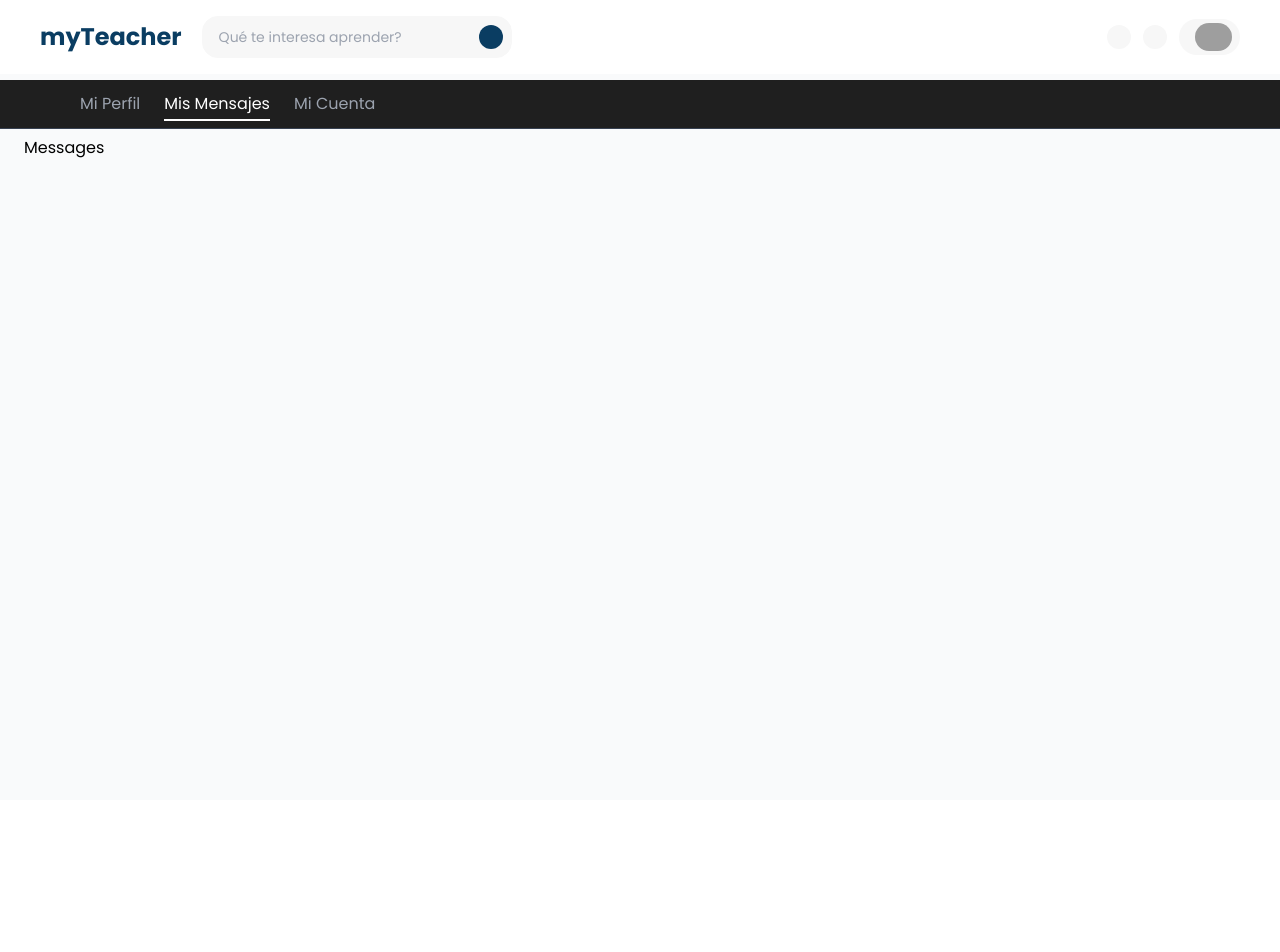
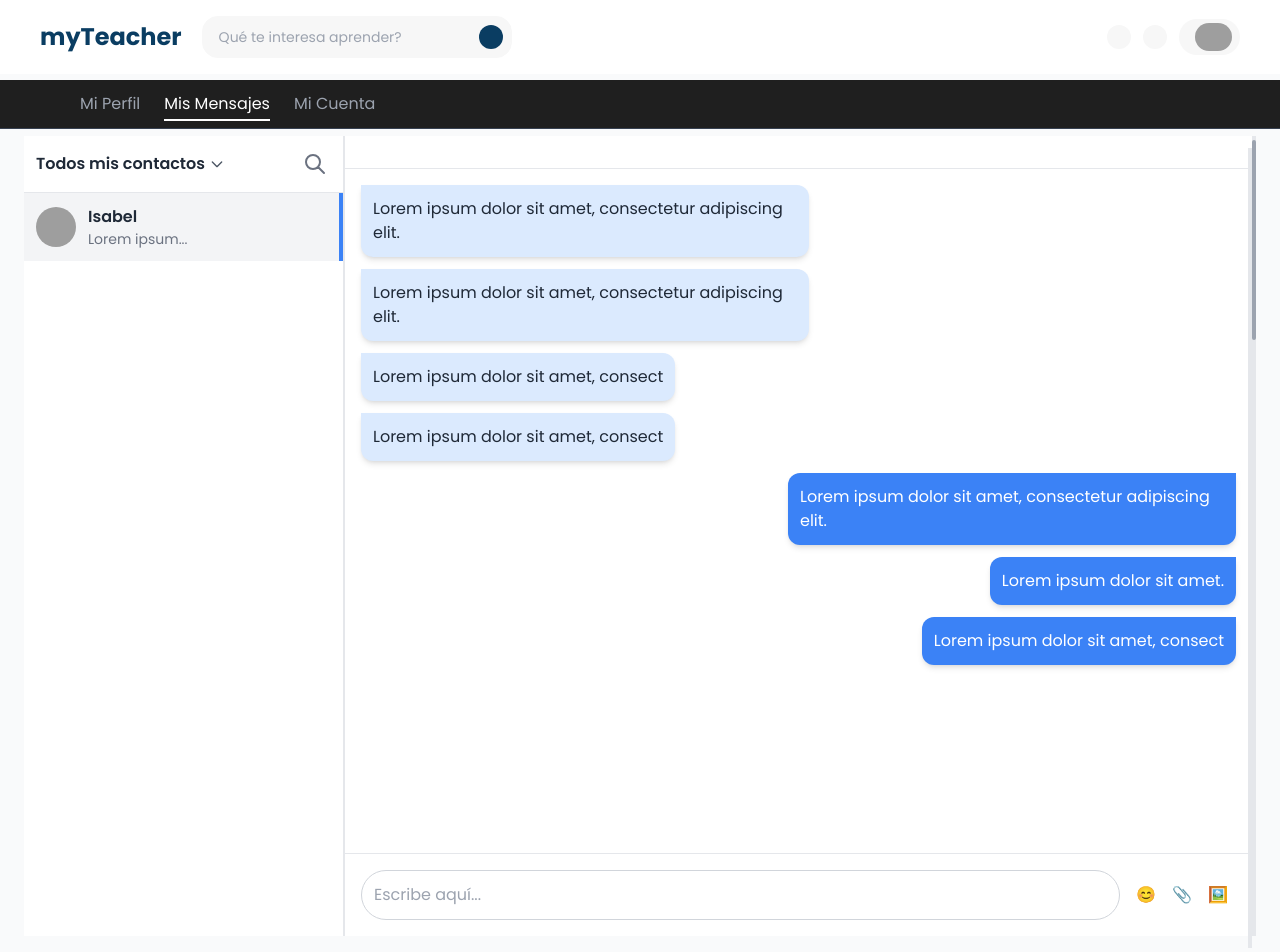
Before and after one commit to soymatta/myTeacher, a React (Vite) app in the folder Frontend/: page /dashboard/mensajes in a window 1280 px wide. Shown: the top 952 px of the page. Before the commit the page ends 800 px from the top, so only its background shows below. Built offline with nearby package versions, Linux system fonts and the light colour scheme; grey boxes are pictures that could not be loaded; some icons are missing.

Commit message:
componentes de mensajes añadidos

```diff
--- /dev/null
+++ b/Frontend/src/components/ContactList.tsx
@@ -0,0 +1,51 @@
+import React from 'react';
+import type { Contact } from '../data/types';
+
+interface ContactListProps {
+  contacts: Contact[];
+  selectedContact: Contact;
+}
+
+const ContactItem: React.FC<{ contact: Contact; isSelected: boolean }> = ({ contact, isSelected }) => (
+  <div
+    className={`flex items-center p-3 cursor-pointer ${
+      isSelected ? 'bg-gray-100 border-r-4 border-blue-500' : 'hover:bg-gray-50'
+    }`}
+  >
+    <img
+      src={contact.avatarUrl}
+      alt={contact.name}
+      className="w-10 h-10 rounded-full object-cover mr-3"
+    />
+    <div className="flex flex-col">
+      <span className="font-semibold text-gray-800">{contact.name}</span>
+      <span className="text-sm text-gray-500">{contact.status}</span>
+    </div>
+  </div>
+);
+
+const ContactList: React.FC<ContactListProps> = ({ contacts, selectedContact }) => {
+  return (
+    <div className="flex flex-col h-full w-full max-w-xs bg-white border-r border-gray-200 flex-shrink-0">
+      <div className="p-3 border-b border-gray-200 flex items-center justify-between">
+        <div className="flex items-center">
+          <span className="font-semibold text-gray-800 mr-1">Todos mis contactos</span>
+          <svg className="w-4 h-4 text-gray-600" fill="none" stroke="currentColor" viewBox="0 0 24 24" xmlns="http://www.w3.org/2000/svg">
+            <path strokeLinecap="round" strokeLinejoin="round" strokeWidth="2" d="M19 9l-7 7-7-7"></path>
+          </svg>
+        </div>
+        <button className="p-1 text-gray-500 hover:text-gray-700">
+          <svg className="w-6 h-6" fill="none" stroke="currentColor" viewBox="0 0 24 24" xmlns="http://www.w3.org/2000/svg">
+            <path strokeLinecap="round" strokeLinejoin="round" strokeWidth="2" d="M21 21l-6-6m2-5a7 7 0 11-14 0 7 7 0 0114 0z"></path>
+          </svg>
+        </button>
+      </div>
+
+      <div className="overflow-y-auto">
+        <ContactItem contact={selectedContact} isSelected={true} />
+      </div>
+    </div>
+  );
+};
+
+export default ContactList;
--- /dev/null
+++ b/Frontend/src/components/MessageArea.tsx
@@ -0,0 +1,62 @@
+import React from 'react';
+import type { Message } from '../data/types';
+
+const Icon = ({ children, className = '' }: { children: React.ReactNode, className?: string }) => (
+  <button className={`p-2 text-gray-500 hover:text-gray-700 ${className}`}>
+    {children}
+  </button>
+);
+
+interface MessageAreaProps {
+  messages: Message[];
+  contactName: string;
+}
+
+const MessageArea: React.FC<MessageAreaProps> = ({ messages, contactName }) => {
+  const renderMessageBubble = (message: Message) => {
+    const isSender = message.isSender;
+
+    const bubbleClasses = isSender
+      ? 'bg-blue-500 text-white rounded-xl rounded-tr-none ml-auto'
+      : 'bg-blue-100 text-gray-800 rounded-xl rounded-tl-none mr-auto';
+
+    const containerClasses = isSender
+      ? 'flex justify-end'
+      : 'flex justify-start';
+
+    return (
+      <div key={message.id} className={`${containerClasses} mb-2`}>
+        <div className={`max-w-xs sm:max-w-sm lg:max-w-md p-3 shadow-md ${bubbleClasses}`}>
+          {message.content}
+        </div>
+      </div>
+    );
+  };
+
+  return (
+    <div className="flex flex-col h-full bg-white border-l border-gray-200">
+      <div className="p-4 border-b border-gray-200 flex-shrink-0">
+      </div>
+
+      <div className="flex-grow p-4 overflow-y-auto space-y-3">
+        {messages.map(renderMessageBubble)}
+        <div className="absolute top-0 right-0 w-1 bg-gray-200 h-full"></div>
+      </div>
+
+      <div className="p-4 border-t border-gray-200 flex-shrink-0">
+        <div className="flex items-center">
+          <input
+            type="text"
+            placeholder="Escribe aquí..."
+            className="flex-grow p-3 border border-gray-300 rounded-full focus:outline-none focus:ring-2 focus:ring-blue-500"
+          />
+          <Icon className="ml-2">😊</Icon>
+          <Icon>📎</Icon>
+          <Icon>🖼️</Icon>
+        </div>
+      </div>
+    </div>
+  );
+};
+
+export default MessageArea;
--- a/Frontend/src/components/Messages.tsx
+++ b/Frontend/src/components/Messages.tsx
@@ -1,9 +1,41 @@
-import React from 'react'
+import React from 'react';
+import ContactList from './ContactList';
+import MessageArea from './MessageArea';
+import type { Contact, Message } from '../data/types';
 
-function Messages() {
+const MOCK_CONTACT: Contact = {
+  id: 1,
+  name: 'Isabel',
+  status: 'Lorem ipsum...',
+  avatarUrl: 'https://i.pravatar.cc/150?img=1',
+};
+
+const MOCK_MESSAGES: Message[] = [
+  { id: 1, content: 'Lorem ipsum dolor sit amet, consectetur adipiscing elit.', isSender: false },
+  { id: 3, content: 'Lorem ipsum dolor sit amet, consectetur adipiscing elit.', isSender: false },
+  { id: 5, content: 'Lorem ipsum dolor sit amet, consect', isSender: false },
+  { id: 7, content: 'Lorem ipsum dolor sit amet, consect', isSender: false },
+
+  { id: 2, content: 'Lorem ipsum dolor sit amet, consectetur adipiscing elit.', isSender: true },
+  { id: 4, content: 'Lorem ipsum dolor sit amet.', isSender: true },
+  { id: 6, content: 'Lorem ipsum dolor sit amet, consect', isSender: true },
+];
+
+const Messages: React.FC = () => {
   return (
-    <div>Messages</div>
-  )
-}
+    <div className="flex h-screen bg-gray-50">
 
-export default Messages
+      <ContactList contacts={[MOCK_CONTACT]} selectedContact={MOCK_CONTACT} />
+
+      <div className="flex-grow relative">
+        <MessageArea messages={MOCK_MESSAGES} contactName={MOCK_CONTACT.name} />
+      </div>
+
+      <div className="w-1 bg-gray-200 h-full flex-shrink-0">
+         <div className="w-full h-1/4 bg-gray-400 rounded-full mt-1"></div>
+      </div>
+    </div>
+  );
+};
+
+export default Messages;
--- /dev/null
+++ b/Frontend/src/data/types.ts
@@ -0,0 +1,14 @@
+// types.ts
+
+export interface Message {
+  id: number;
+  content: string;
+  isSender: boolean; // true si es el mensaje enviado por el usuario actual (burbuja azul), false si es del contacto (burbuja celeste)
+}
+
+export interface Contact {
+  id: number;
+  name: string;
+  status: string;
+  avatarUrl: string;
+}
```
